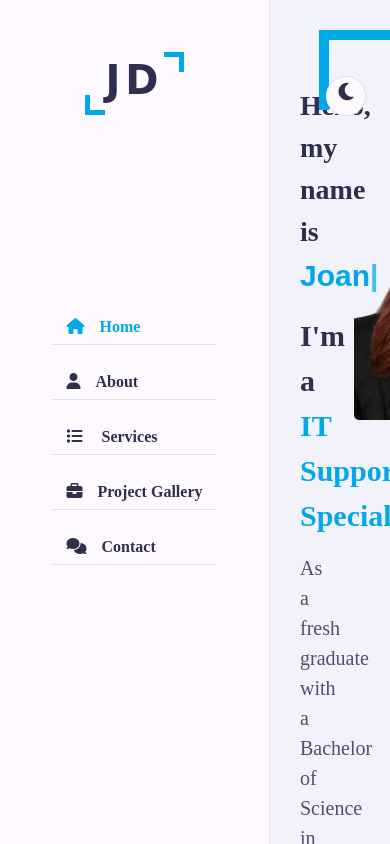
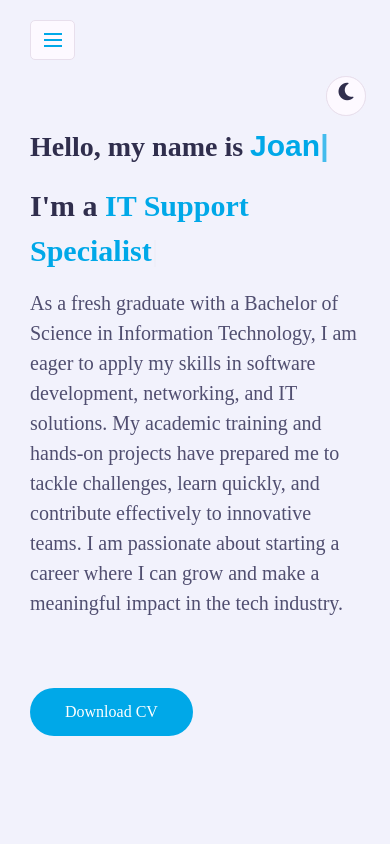
Before and after one commit to Jd00000001/MyPortfolio, a plain HTML site: page index.html in a window 390 px wide. Drawn offline with nearby package versions, Linux system fonts and the light colour scheme; a web font is replaced by a local one.

Commit message:
css changes

```diff
--- a/css/style.css
+++ b/css/style.css
@@ -860,7 +860,39 @@ h3.my-profession
     .section .container {
         padding-top: 70px;
     }
+    .aside {
+        left: -270px;
+    }
+
+    .aside.open
+    {
+        left: 0;
+    }
+
+
+    .aside .nav-toggler {
+        display: flex;
+        left: 30px;
+    }
+    .aside .nav-toggler.aside.open{
+        left: 300px;
+    }
+
+    .section {
+        left: 0;
+    }
+    .section.open
+    {
+        left: 270px;
+    }
+    .about .about-content .personal-info .info-item p span
+    {
+        display: block;
+        margin: left;
+    };
 }
+
+
 
 @media (max-width: 991px) {
     .contact .contact-info-item,
@@ -868,6 +900,15 @@ h3.my-profession
     .service .service-item {
         flex: 0 0 50%;
         max-width: 50%;
+    }
+    .home .home-info
+    {
+        flex: 0 0 100%;
+        max-width: 100%;
+    }
+    .home .home-img
+    {
+        display: none;
     }
 }
 
```
